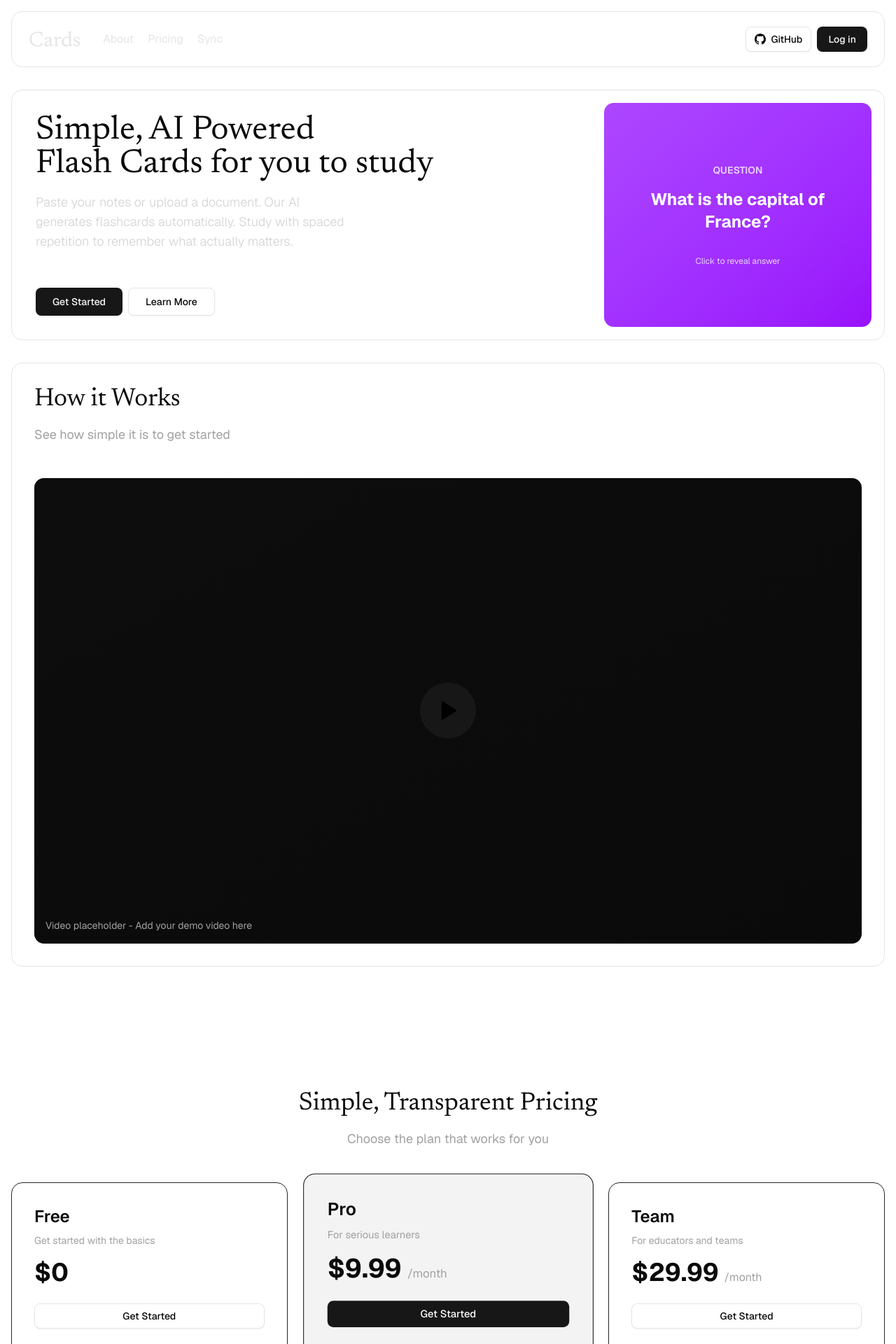
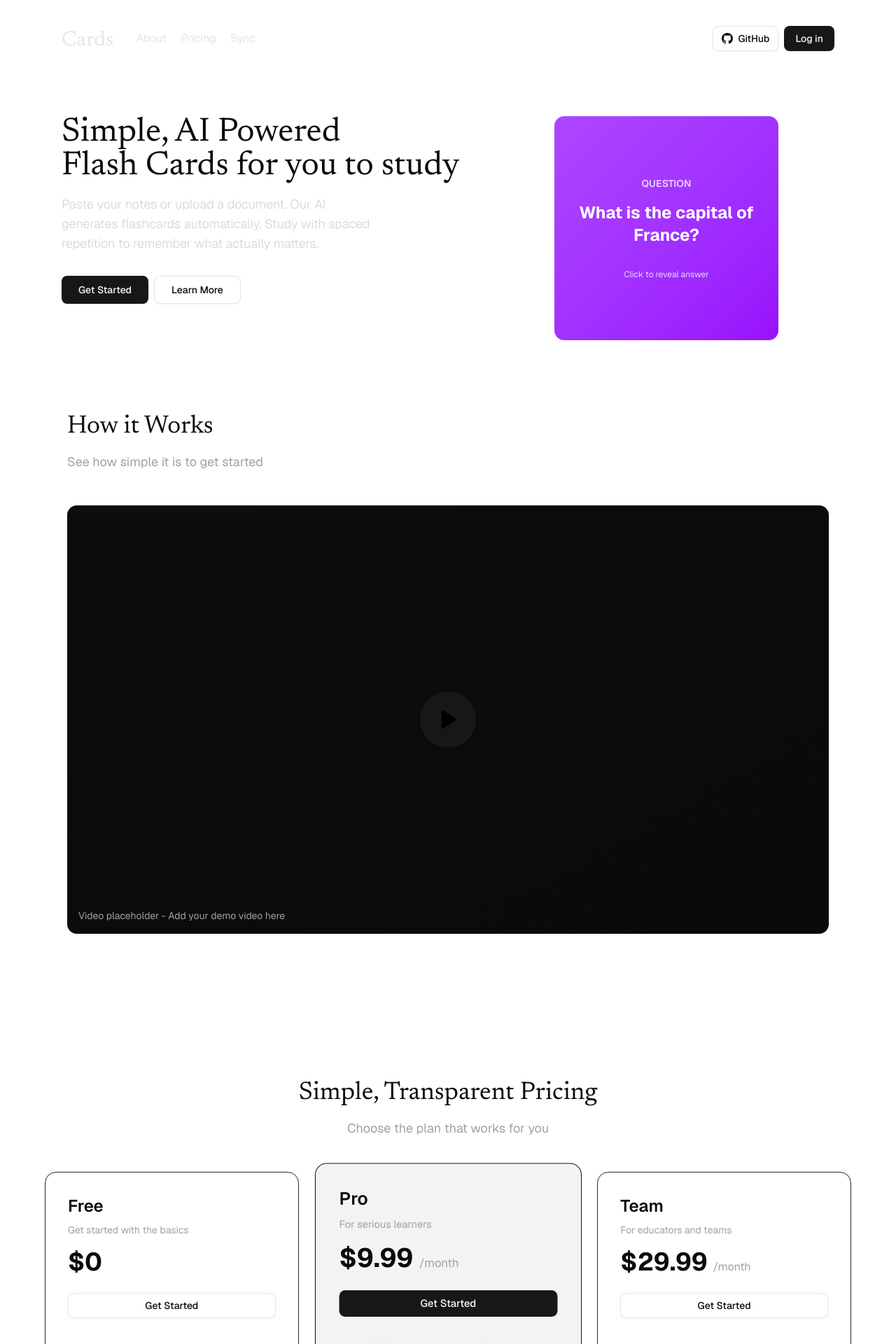
Before and after one commit to JoaoCardoso00/cards, a Next.js app in the folder apps/web/: page / in a window 1280 px wide. Shown: the top 1920 px of the page at 70% size. Built offline with nearby package versions, Linux system fonts and the light colour scheme.

Commit message:
feat: change styles in home

```diff
--- a/apps/web/app/page.tsx
+++ b/apps/web/app/page.tsx
@@ -18,9 +18,9 @@ export default function Page() {
         <div className="py-14" />
         <FAQ />
         <div className="py-8" />
+        <CTA />
+        <div className="py-8" />
       </div>
-      <CTA />
-      <div className="py-4" />
       <Footer />
     </div>
   )
--- a/apps/web/components/cta.tsx
+++ b/apps/web/components/cta.tsx
@@ -12,7 +12,7 @@ export function CTA() {
       whileInView={{ opacity: 1, y: 0 }}
       transition={{ duration: 0.6 }}
       viewport={{ once: true, margin: "-100px" }}
-      className="w-full mx-auto max-w-7xl text-center"
+      className="w-full mx-auto max-w-6xl text-center"
     >
       <div className="border rounded-2xl p-12 md:p-16 bg-gradient-to-br from-primary/10 to-transparent">
         <motion.h2
--- a/apps/web/components/faq.tsx
+++ b/apps/web/components/faq.tsx
@@ -27,7 +27,7 @@ export function FAQ() {
   const [openIndex, setOpenIndex] = useState<number | null>(null)
 
   return (
-    <div className="w-full max-w-7xl">
+    <div className="w-full max-w-6xl">
       <motion.div
         initial={{ opacity: 0, y: 20 }}
         whileInView={{ opacity: 1, y: 0 }}
--- a/apps/web/components/footer.tsx
+++ b/apps/web/components/footer.tsx
@@ -33,7 +33,7 @@ export function Footer() {
 
   return (
     <footer className="w-full px-4 pb-4">
-      <div className="max-w-7xl mx-auto border rounded-2xl p-8">
+      <div className="max-w-6xl mx-auto rounded-2xl py-8">
         <div className="grid grid-cols-1 md:grid-cols-5 gap-8 mb-12">
           {/* Brand */}
           <motion.div
--- a/apps/web/components/hero.tsx
+++ b/apps/web/components/hero.tsx
@@ -9,9 +9,9 @@ export function Hero() {
   const [isFlipped, setIsFlipped] = useState(false)
 
   return (
-    <div className="border rounded-2xl w-full max-w-7xl px-4.5 py-4.5 grid grid-cols-1 md:grid-cols-3 gap-8">
+    <div className="w-full max-w-6xl flex gap-5 justify-between px-6 py-10">
 
-      <div className="col-span-1 md:col-span-2 p-4 flex flex-col justify-between">
+      <div className="flex flex-col justify-between">
         <div>
           <motion.h1
             initial={{ opacity: 0, y: 20 }}
@@ -31,8 +31,6 @@ export function Hero() {
             Paste your notes or upload a document. Our AI generates flashcards automatically. Study with spaced repetition to remember what actually matters.
           </motion.p>
 
-        </div>
-
           <motion.div
             initial={{ opacity: 0, y: 20 }}
             animate={{ opacity: 1, y: 0 }}
@@ -46,12 +44,16 @@ export function Hero() {
               <Link href="/learn-more">Learn More</Link>
             </Button>
           </motion.div>
+
+
         </div>
 
-      <div className="flex items-center justify-center">
+      </div>
+
+      <div className="flex items-center justify-center mr-20">
         <motion.button
           onClick={() => setIsFlipped(!isFlipped)}
-          className="relative w-full h-80 cursor-pointer"
+          className="relative w-80 h-80 cursor-pointer"
         >
           <motion.div
             className="relative w-full h-full"
--- a/apps/web/components/how-it-works.tsx
+++ b/apps/web/components/how-it-works.tsx
@@ -5,7 +5,7 @@ import { Play } from "lucide-react"
 
 export function HowItWorks() {
   return (
-    <div className="w-full max-w-7xl border rounded-2xl p-8">
+    <div className="w-full max-w-6xl rounded-2xl p-8">
       <motion.div
         initial={{ opacity: 0, y: 20 }}
         whileInView={{ opacity: 1, y: 0 }}
@@ -19,7 +19,7 @@ export function HowItWorks() {
 
       <motion.div
         initial={{ opacity: 0, y: 20 }}
-        whileInView={{ opacity: 1, y: 0 }}
+        animate={{ opacity: 1, y: 0 }}
         transition={{ duration: 0.6 }}
         viewport={{ once: true, margin: "-100px" }}
         className="relative w-full aspect-video rounded-xl overflow-hidden bg-neutral-950 flex items-center justify-center group cursor-pointer"
--- a/apps/web/components/navbar.tsx
+++ b/apps/web/components/navbar.tsx
@@ -21,7 +21,7 @@ const links = [
 
 export function Navbar() {
   return (
-    <nav className="w-full border rounded-2xl px-6 py-4.5 flex items-center justify-between max-w-7xl mx-auto">
+    <nav className="w-full rounded-2xl px-6 py-4.5 flex items-center justify-between max-w-6xl mx-auto">
       <div className="flex gap-6 items-center ">
         <Link href="/">
           <h1 className="font-serif text-3xl text-neutral-200 mt-1.5">
--- a/apps/web/components/pricing.tsx
+++ b/apps/web/components/pricing.tsx
@@ -52,7 +52,7 @@ const plans = [
 
 export function Pricing() {
   return (
-    <div className="w-full max-w-7xl">
+    <div className="w-full max-w-6xl">
       <motion.div
         initial={{ opacity: 0, y: 20 }}
         whileInView={{ opacity: 1, y: 0 }}
@@ -73,8 +73,8 @@ export function Pricing() {
             transition={{ duration: 0.6, delay: index * 0.1 }}
             viewport={{ once: true, margin: "-100px" }}
             className={`rounded-2xl border p-8 flex flex-col ${plan.highlighted
-                ? "border-primary bg-primary/5 md:scale-105"
-                : "border-neutral-800"
+              ? "border-primary bg-primary/5 md:scale-105"
+              : "border-neutral-800"
               }`}
           >
             <div className="mb-6">
```
Lines whose indentation alone changed are shown as unchanged.
